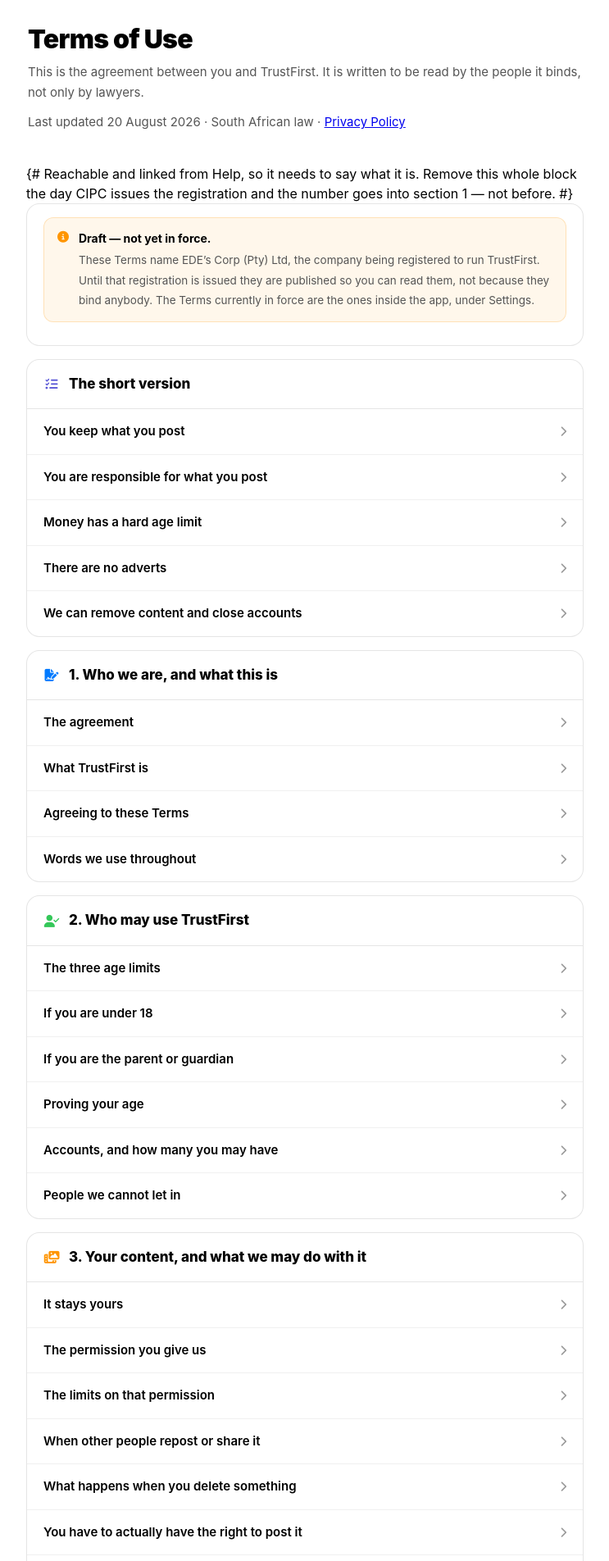
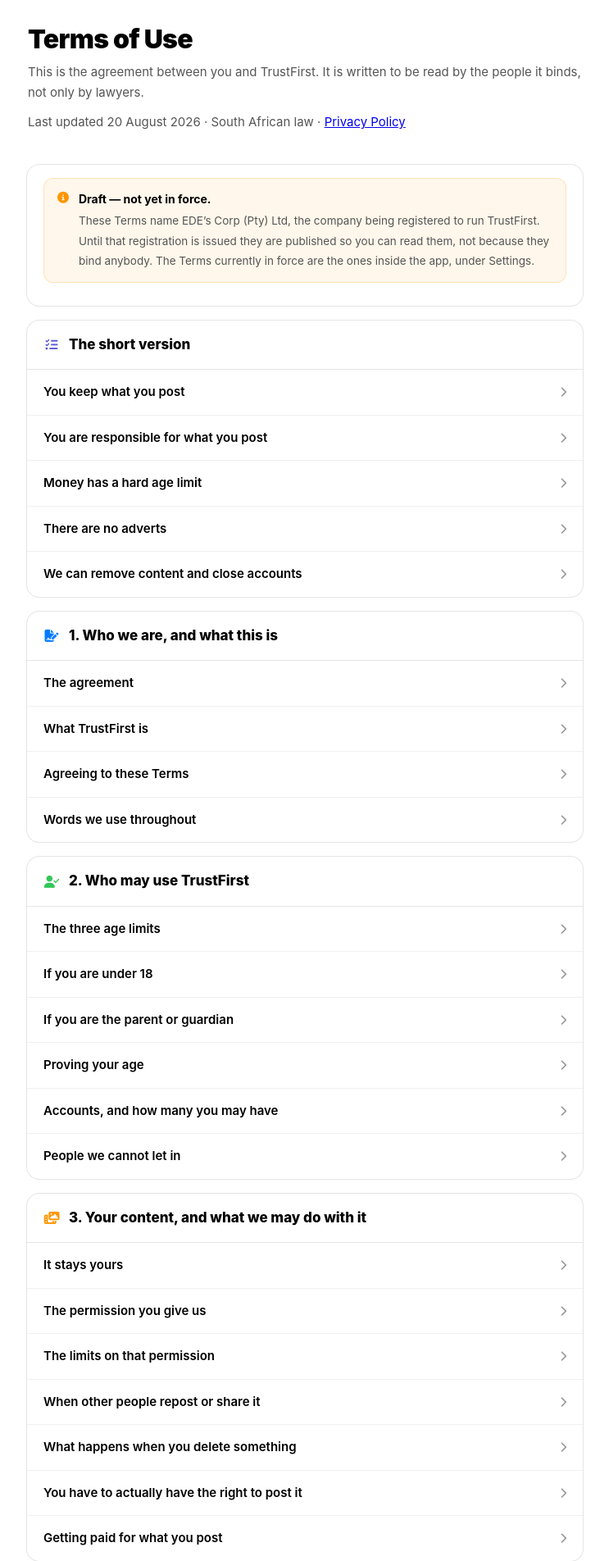
Before and after one commit to sebelebelekn-afk/trustfirst_project, a Django app: page /terms/ in a window 1280 px wide. Shown: the part 55-1959 px from the top of the page at 82% size, without its empty margins (268-1011 px from the left). Run offline with Django 5.2, Linux system fonts and the light colour scheme.

Commit message:
A note to myself was printing in the footer of every legal page
Django's {# #} is single-line only. A comment written across two lines is not a
comment at all, and both of mine were. The footer of every legal page has been
displaying "Terms is written but not linked: it names a company that is not
registered yet. It joins this row the day CIPC issues EDE's Corp." to anybody
who scrolled to the bottom — an internal note about an unregistered company,
published on five public pages.

Both are {% comment %} blocks now, which is the multi-line form. Checked all
five pages by fetching and parsing each one rather than eyeballing the template:
no leaked markup anywhere, and every footer reads Help, Privacy, Cookies,
Accessibility, Contact, Open TrustFirst.

Worth recording why it slipped through. Every check I ran on these pages looked
for things that should be present — the right headings, working anchors, no dead
links, numbers matching the Terms. None looked for things that should be absent.
The user found it by reading the page, which is the test I was not running.

Co-Authored-By: Claude Opus 5 <noreply@anthropic.com>

```diff
--- a/core/templates/core/legal/base.html
+++ b/core/templates/core/legal/base.html
@@ -49,8 +49,12 @@
     <a href="/privacy/">Privacy</a>
     <a href="/cookies/">Cookies</a>
     <a href="/accessibility/">Accessibility</a>
-    {# Terms is written but not linked: it names a company that is not registered
-       yet. It joins this row the day CIPC issues EDE's Corp. #}
+    {% comment %}
+      Terms is written but not linked here: it names a company that is not
+      registered yet. It joins this row the day CIPC issues EDE's Corp.
+      Must be {% comment %}, not {#...#} — the hash form is single-line only and
+      a two-line one renders as visible text, which is exactly what it did.
+    {% endcomment %}
     <a href="mailto:contacttrustfirst@gmail.com">Contact</a>
     <a href="/">Open TrustFirst</a>
     <span class="c" translate="no">&copy; {% now "Y" %} TrustFirst</span>
--- a/core/templates/core/legal/terms.html
+++ b/core/templates/core/legal/terms.html
@@ -29,9 +29,11 @@
     <p class="tf-legal-meta">Last updated 20 August 2026 · South African law · <a href="/privacy/">Privacy Policy</a></p>
   </div>
 
-  {# Reachable and linked from Help, so it needs to say what it is. Remove this
-     whole block the day CIPC issues the registration and the number goes into
-     section 1 — not before. #}
+  {% comment %}
+    Reachable and linked from Help, so it needs to say what it is. Remove this
+    whole block the day CIPC issues the registration and the number goes into
+    section 1 — not before.
+  {% endcomment %}
   <div class="tf-legal-card">
     <div class="tf-legal-flat">
       <div class="tf-legal-note">
```
